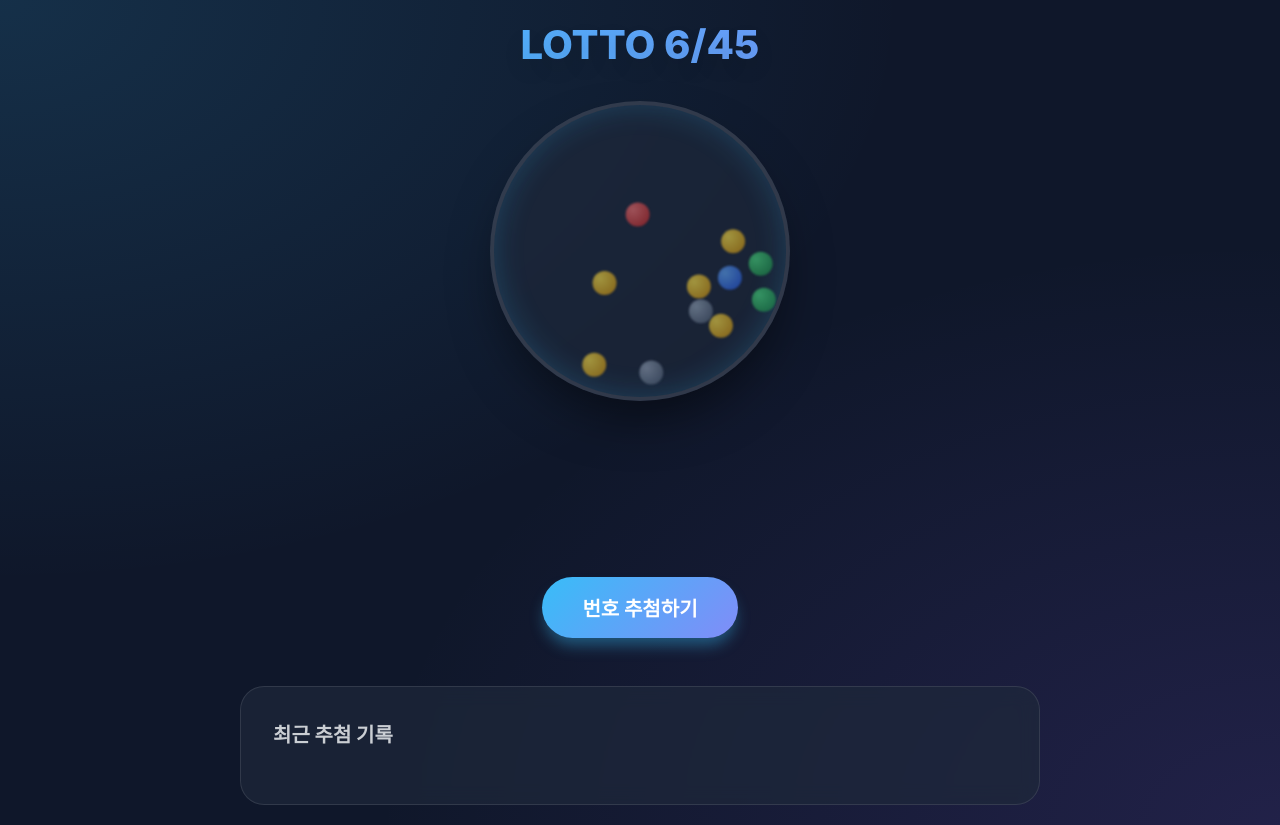
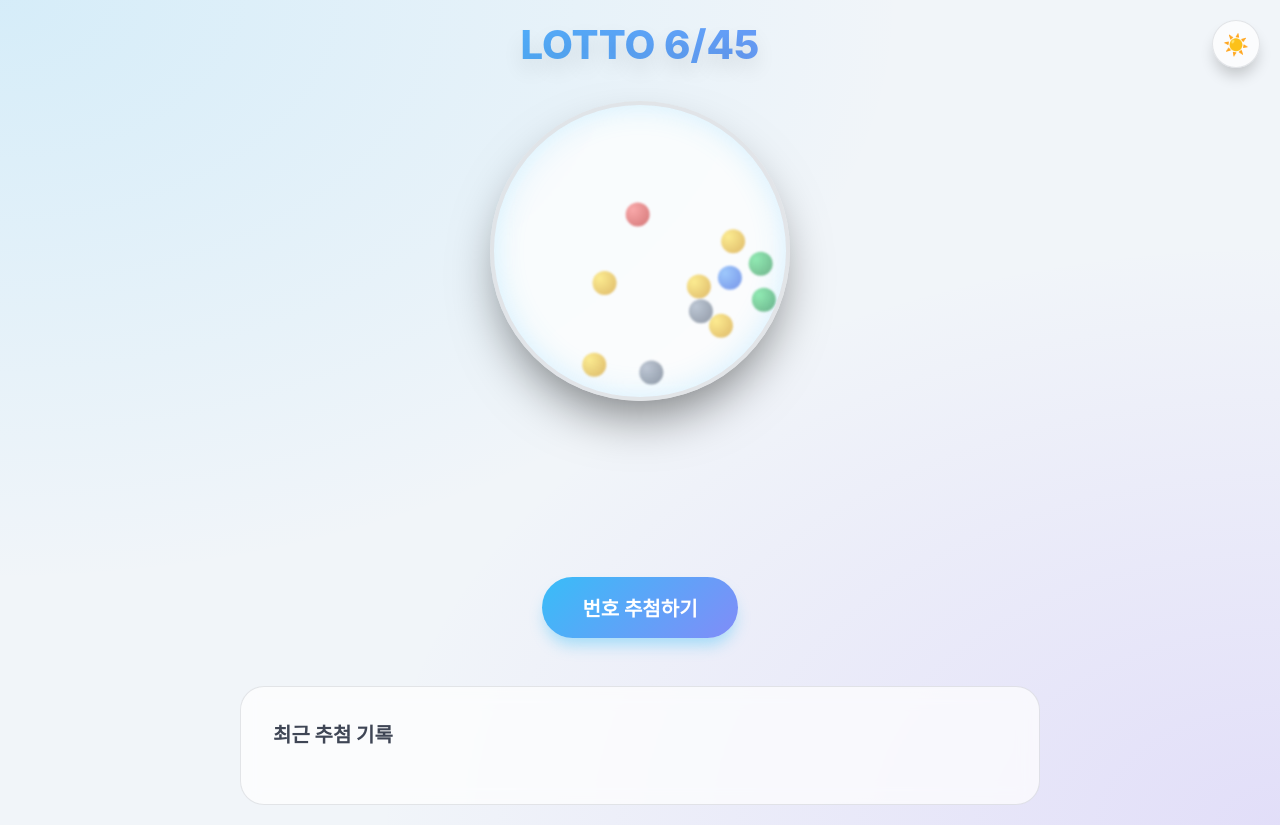
Before and after one commit to mingu0313/product-builder, a plain HTML site: page index.html in a window 1280 px wide. Drawn offline with nearby package versions, Linux system fonts and the light colour scheme.

Commit message:
feat: 다크모드/화이트모드 토글 기능 추가
localStorage에 테마를 저장하고 시스템 설정을 기본값으로 반영하는
라이트/다크 테마 전환 버튼을 추가

Co-Authored-By: Claude Sonnet 5 <noreply@anthropic.com>

```diff
--- a/index.html
+++ b/index.html
@@ -11,11 +11,20 @@
             --card-bg: rgba(30, 41, 59, 0.7);
             --accent-color: #38bdf8;
             --text-color: #f8fafc;
+            --border-color: rgba(255, 255, 255, 0.1);
             --lotto-yellow: #facc15;
             --lotto-blue: #3b82f6;
             --lotto-red: #ef4444;
             --lotto-gray: #94a3b8;
             --lotto-green: #22c55e;
+        }
+
+        [data-theme="light"] {
+            --bg-color: #f1f5f9;
+            --card-bg: rgba(255, 255, 255, 0.7);
+            --accent-color: #0284c7;
+            --text-color: #0f172a;
+            --border-color: rgba(15, 23, 42, 0.1);
         }
 
         * {
@@ -38,6 +47,31 @@
             justify-content: center;
             overflow-x: hidden;
             padding: 20px;
+            transition: background-color 0.3s ease, color 0.3s ease;
+        }
+
+        .theme-toggle {
+            position: fixed;
+            top: 20px;
+            right: 20px;
+            width: 48px;
+            height: 48px;
+            border-radius: 50%;
+            background: var(--card-bg);
+            border: 1px solid var(--border-color);
+            backdrop-filter: blur(10px);
+            display: flex;
+            align-items: center;
+            justify-content: center;
+            cursor: pointer;
+            font-size: 1.3rem;
+            padding: 0;
+            box-shadow: 0 10px 15px -3px rgba(0, 0, 0, 0.2);
+            z-index: 20;
+        }
+
+        .theme-toggle:hover {
+            transform: translateY(-2px) scale(1.05);
         }
 
         .container {
@@ -53,6 +87,7 @@
             font-weight: 800;
             background: linear-gradient(to right, #38bdf8, #818cf8);
             -webkit-background-clip: text;
+            background-clip: text;
             -webkit-text-fill-color: transparent;
             text-shadow: 0 10px 20px rgba(0,0,0,0.1);
         }
@@ -65,7 +100,7 @@
             margin: 0 auto 3rem;
             background: var(--card-bg);
             border-radius: 50%;
-            border: 4px solid rgba(255, 255, 255, 0.1);
+            border: 4px solid var(--border-color);
             backdrop-filter: blur(10px);
             box-shadow: 0 25px 50px -12px rgba(0, 0, 0, 0.5), inset 0 0 30px rgba(56, 189, 248, 0.2);
             overflow: hidden;
@@ -179,7 +214,7 @@
             border-radius: 1.5rem;
             padding: 2rem;
             backdrop-filter: blur(10px);
-            border: 1px solid rgba(255, 255, 255, 0.1);
+            border: 1px solid var(--border-color);
         }
 
         .history h2 {
@@ -200,7 +235,7 @@
             justify-content: space-between;
             align-items: center;
             padding: 1rem 0;
-            border-bottom: 1px solid rgba(255, 255, 255, 0.05);
+            border-bottom: 1px solid var(--border-color);
             animation: slideIn 0.5s ease-out;
         }
 
@@ -251,6 +286,8 @@
     </style>
 </head>
 <body>
+    <button class="theme-toggle" id="theme-toggle" onclick="toggleTheme()" aria-label="테마 전환">🌙</button>
+
     <div class="container">
         <h1>LOTTO 6/45</h1>
 
@@ -281,9 +318,34 @@
         const resultsDisplay = document.getElementById('results');
         const drawBtn = document.getElementById('draw-btn');
         const historyList = document.getElementById('history-list');
+        const themeToggleBtn = document.getElementById('theme-toggle');
 
         let isDrawing = false;
         let balls = [];
+
+        // Theme (dark/light) handling
+        function applyTheme(theme) {
+            if (theme === 'light') {
+                document.documentElement.setAttribute('data-theme', 'light');
+                themeToggleBtn.textContent = '☀️';
+            } else {
+                document.documentElement.removeAttribute('data-theme');
+                themeToggleBtn.textContent = '🌙';
+            }
+        }
+
+        function toggleTheme() {
+            const isLight = document.documentElement.getAttribute('data-theme') === 'light';
+            const nextTheme = isLight ? 'dark' : 'light';
+            localStorage.setItem('lotto-theme', nextTheme);
+            applyTheme(nextTheme);
+        }
+
+        (function initTheme() {
+            const saved = localStorage.getItem('lotto-theme');
+            const prefersLight = window.matchMedia && window.matchMedia('(prefers-color-scheme: light)').matches;
+            applyTheme(saved || (prefersLight ? 'light' : 'dark'));
+        })();
 
         // Audio Context for sound effects
         let audioCtx;
```
